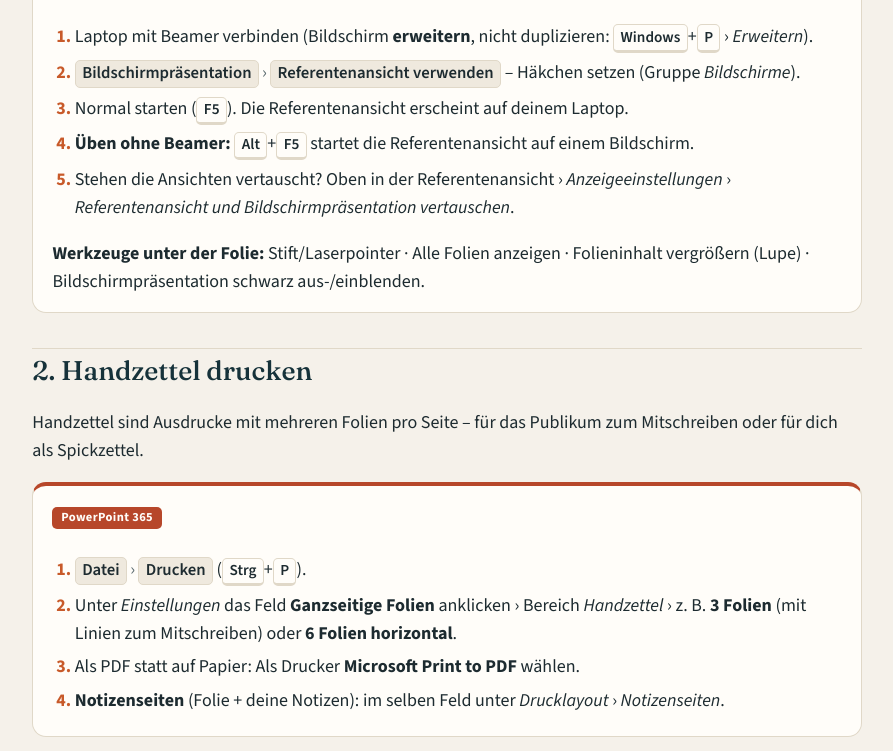
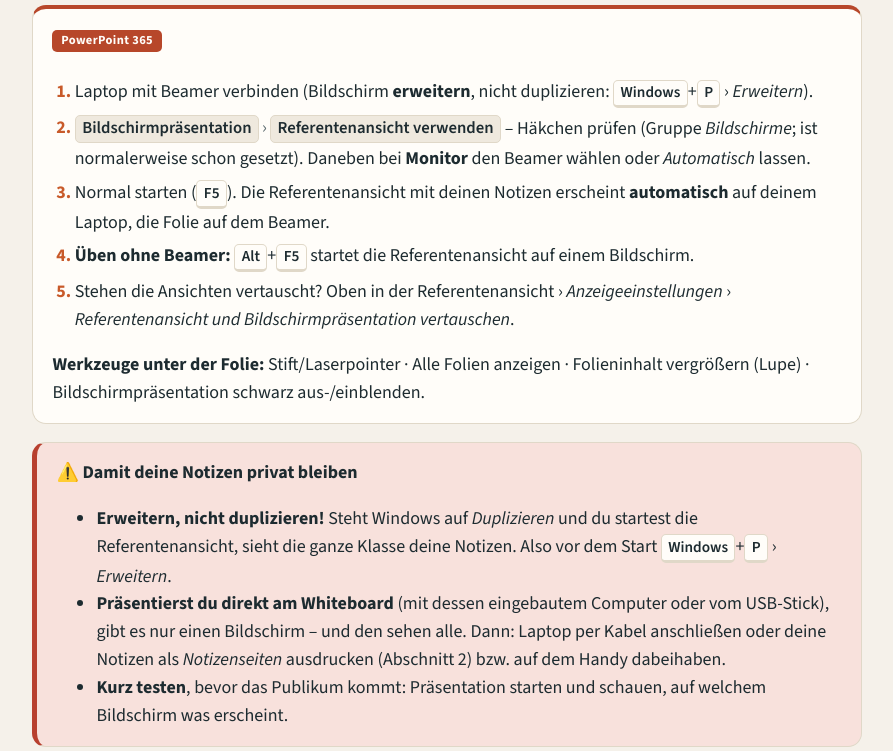
Before and after one commit to dclausen01/lernpfad-pptx, a plain HTML site: page f7-vortragen.html in a window 1280 px wide. Shown: the part 1362-2113 px from the top of the page, without its empty margins (293-1186 px from the left). Drawn offline with Linux system fonts and the light colour scheme.

Commit message:
Notizen beim Vortrag mit zweitem Bildschirm erklären
- E6: Kasten, wo die Notizen beim Präsentieren erscheinen (nur mit
  zweitem Bildschirm im Modus Erweitern, mit Verweis auf F7)
- F7: Beamer, digitales Whiteboard/Display und zweiter Monitor genannt;
  PowerPoint zeigt die Referentenansicht automatisch, OnlyOffice nur
  über das Menü; Warnkasten zu Duplizieren und Whiteboard-PC

Co-Authored-By: Claude Opus 5.5 <noreply@anthropic.com>
Claude-Session: https://claude.ai/code/session_01FGvXQctSkkwBJTGC7bFYXy

```diff
--- a/f7-vortragen.html
+++ b/f7-vortragen.html
@@ -24,7 +24,7 @@
 </div>
 
 <h2>1. Die Referentenansicht</h2>
-<p>Am Beamer sieht das Publikum nur die Folie. Du siehst auf deinem Laptop die <strong>Referentenansicht</strong>: aktuelle Folie, nächste Folie, deine Notizen und eine Uhr.</p>
+<p>Sobald ein <strong>zweiter Bildschirm</strong> angeschlossen ist – Beamer, digitales Whiteboard bzw. großes Display im Klassenraum oder ein zweiter Monitor –, sieht das Publikum dort nur die Folie. Du siehst auf deinem Laptop die <strong>Referentenansicht</strong>: aktuelle Folie, nächste Folie, <strong>deine Notizen</strong> und eine Uhr. Wenn hier unten „Beamer“ steht, gilt das genauso für Whiteboard, Display oder Monitor.</p>
 <figure class="shot ppt" data-src="img/screens/ppt-f7-referentenansicht.png" data-desc="PowerPoint: Referentenansicht mit Notizen, nächster Folie und Timer"></figure>
 <ol class="steps ppt">
   <li><strong>Timer</strong> (mit Pause und Neustart) und rechts daneben die Uhrzeit</li>
@@ -51,8 +51,8 @@
     <span class="app-label">PowerPoint 365</span>
     <ol class="steps">
       <li>Laptop mit Beamer verbinden (Bildschirm <strong>erweitern</strong>, nicht duplizieren: <kbd>Windows</kbd>+<kbd>P</kbd> › <em>Erweitern</em>).</li>
-      <li><span class="path">Bildschirmpräsentation › Referentenansicht verwenden</span> – Häkchen setzen (Gruppe <em>Bildschirme</em>).</li>
-      <li>Normal starten (<kbd>F5</kbd>). Die Referentenansicht erscheint auf deinem Laptop.</li>
+      <li><span class="path">Bildschirmpräsentation › Referentenansicht verwenden</span> – Häkchen prüfen (Gruppe <em>Bildschirme</em>; ist normalerweise schon gesetzt). Daneben bei <strong>Monitor</strong> den Beamer wählen oder <em>Automatisch</em> lassen.</li>
+      <li>Normal starten (<kbd>F5</kbd>). Die Referentenansicht mit deinen Notizen erscheint <strong>automatisch</strong> auf deinem Laptop, die Folie auf dem Beamer.</li>
       <li><strong>Üben ohne Beamer:</strong> <kbd>Alt</kbd>+<kbd>F5</kbd> startet die Referentenansicht auf einem Bildschirm.</li>
       <li>Stehen die Ansichten vertauscht? Oben in der Referentenansicht › <em>Anzeigeeinstellungen</em> › <em>Referentenansicht und Bildschirmpräsentation vertauschen</em>.</li>
     </ol>
@@ -65,8 +65,18 @@
       <li><span class="path">Startseite › Bildschirmpräsentation starten ▾ › Referentenansicht</span> (Pfeil neben dem Symbol). In <strong>Nextcloud Office</strong>: <span class="path">Vorschau starten ▾ › Referenzenansicht</span>.</li>
       <li>Es öffnet sich ein <strong>zusätzliches Fenster</strong> mit der Präsentation. Ziehe es auf den Beamer-Bildschirm. Die Referentenansicht mit Notizen und Timer bleibt auf deinem Laptop.</li>
     </ol>
+    <p><strong>Achtung:</strong> Anders als PowerPoint öffnet OnlyOffice die Referentenansicht <strong>nicht von selbst</strong>. Startest du normal (▶ bzw. <kbd>Strg</kbd>+<kbd>F5</kbd>), siehst du keine Notizen – also immer über <em>Referentenansicht</em> starten.</p>
     <div class="box warn" style="margin-bottom:0"><strong>Im Browser:</strong> Das zweite Fenster ist ein Pop-up. Wenn nichts passiert, erlaube Pop-ups für eure Cloud-Adresse (Symbol rechts in der Adressleiste).</div>
   </div>
+</div>
+
+<div class="box warn">
+  <div class="box-title">⚠️ Damit deine Notizen privat bleiben</div>
+  <ul>
+    <li><strong>Erweitern, nicht duplizieren!</strong> Steht Windows auf <em>Duplizieren</em> und du startest die Referentenansicht, sieht die ganze Klasse deine Notizen. Also vor dem Start <kbd>Windows</kbd>+<kbd>P</kbd> › <em>Erweitern</em>.</li>
+    <li><strong>Präsentierst du direkt am Whiteboard</strong> (mit dessen eingebautem Computer oder vom USB-Stick), gibt es nur einen Bildschirm – und den sehen alle. Dann: Laptop per Kabel anschließen oder deine Notizen als <em>Notizenseiten</em> ausdrucken (Abschnitt 2) bzw. auf dem Handy dabeihaben.</li>
+    <li><strong>Kurz testen</strong>, bevor das Publikum kommt: Präsentation starten und schauen, auf welchem Bildschirm was erscheint.</li>
+  </ul>
 </div>
 
 <h2>2. Handzettel drucken</h2>
```
Also changed, not shown: e6-praesentieren.html (+12 -0 lines).
